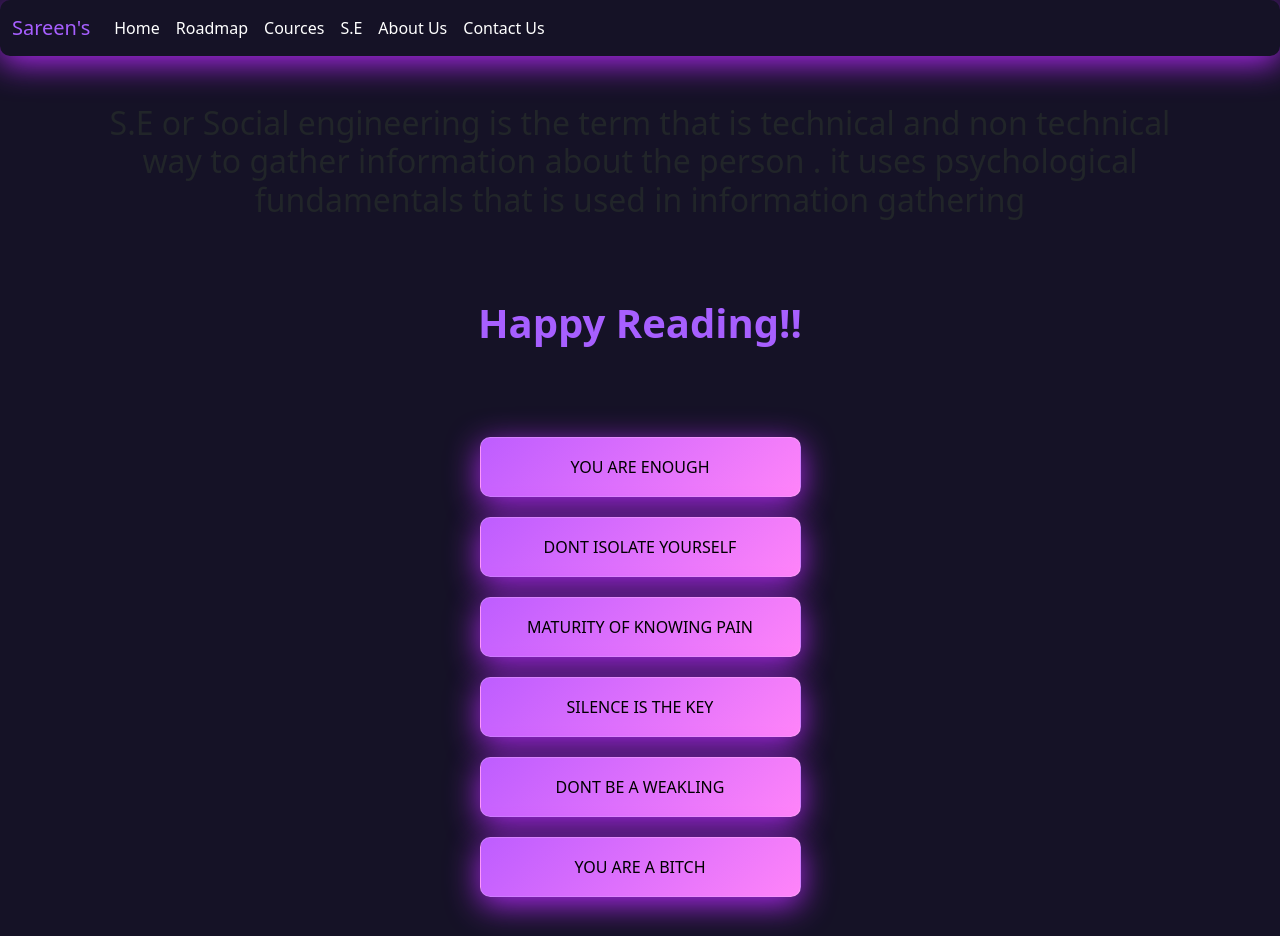
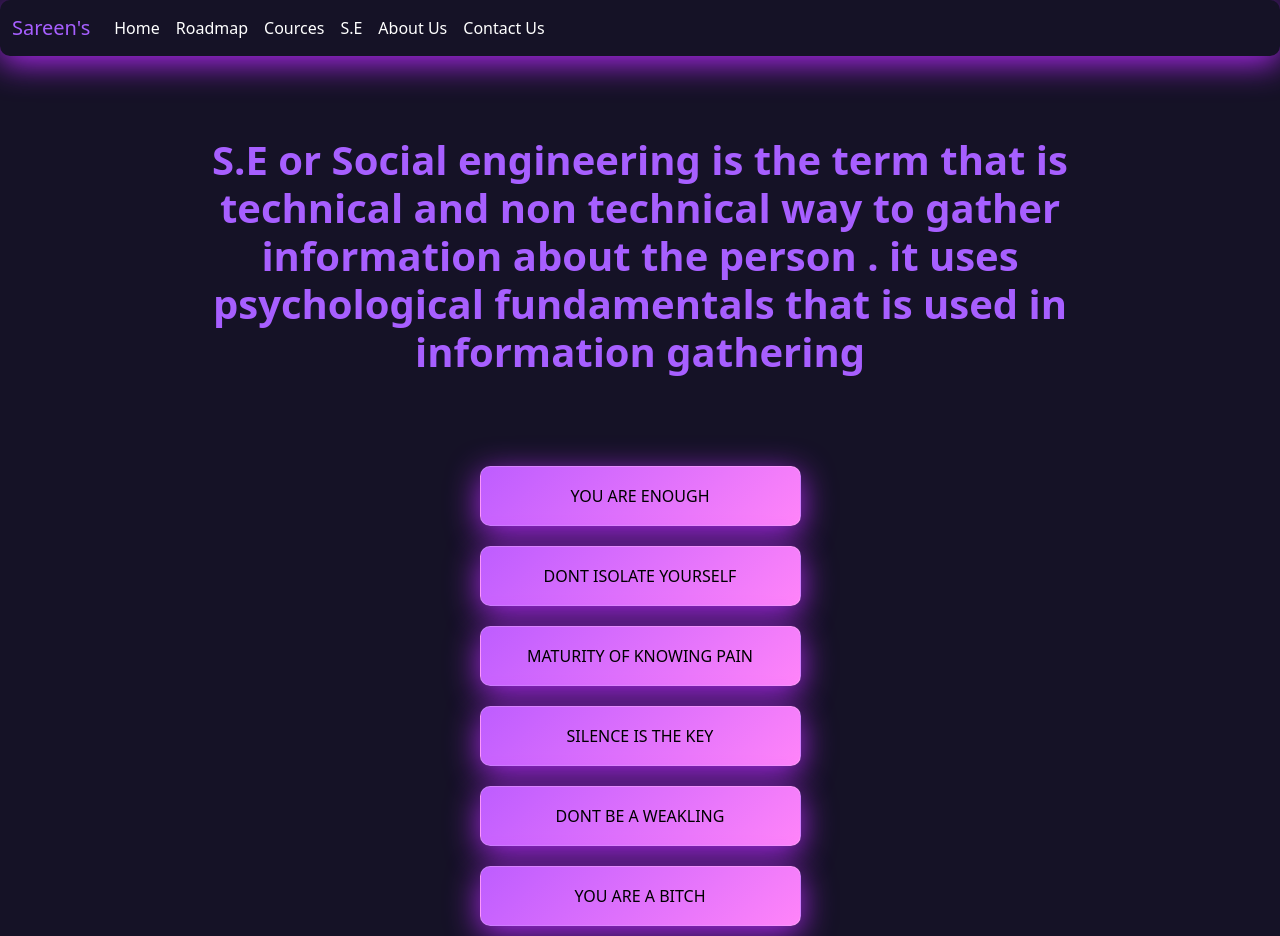
Before and after one commit to CYBERSAREEN/CybersecWEB.pr1, a plain HTML site: page articles.html in a window 1280 px wide. Before the commit the page ends 907 px from the top, so only its background shows below. Drawn offline with nearby package versions, Linux system fonts and the light colour scheme.

Commit message:
Update articles.html

```diff
--- a/articles.html
+++ b/articles.html
@@ -137,10 +137,7 @@
     <link href="https://fonts.googleapis.com/css?family=Raleway:200" rel="stylesheet">
     <div class="container ">
         <center>
-            <br>
-            <br>
-            <h2 style="colour:white;">S.E or Social engineering is the term that is technical and non technical way to gather information about the person . it uses psychological fundamentals that is used in information gathering</h1>
-            <h1 style="margin: 80px;padding: auto;color: #a75fff;"><b>Happy Reading!!</b> </h1>
+            <h1 style="margin: 80px;padding: auto;color: #a75fff;"><b>S.E or Social engineering is the term that is technical and non technical way to gather information about the person . it uses psychological fundamentals that is used in information gathering</b> </h1>
         </center>
         <button onclick="myFunction1()" class="box1 ">YOU ARE ENOUGH</button>
         <div id="sman1">
```
